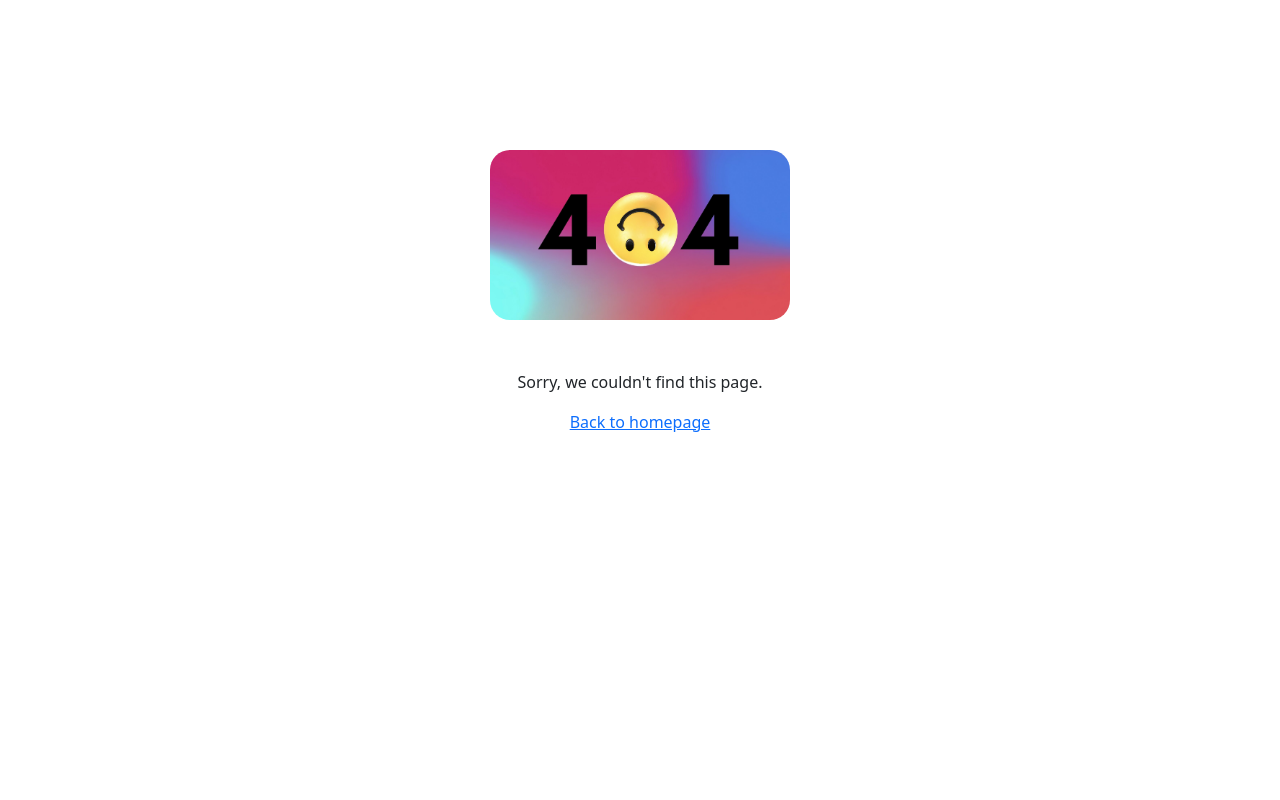
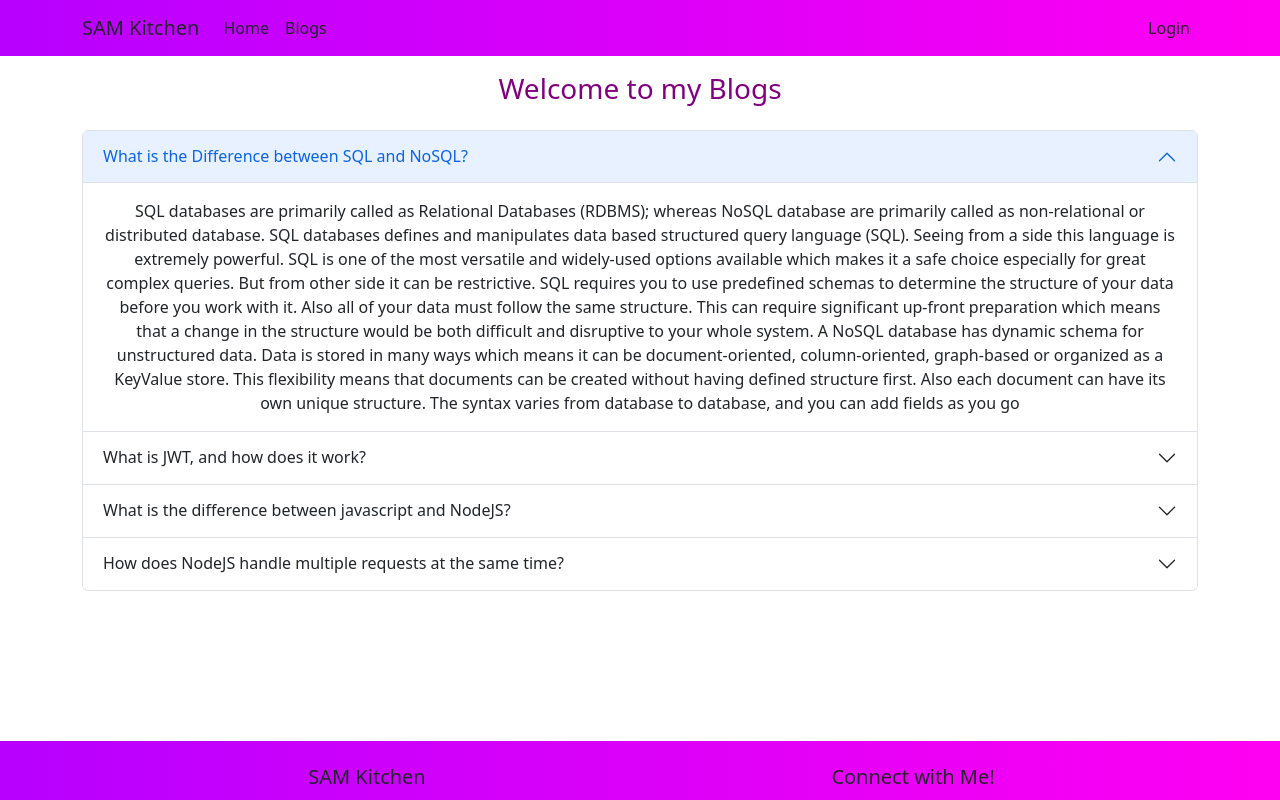
Before and after one commit to mohammad-sumon/my-eleventh-assignment-client, a React (Create React App) app: page /blogs in a window 1280 px wide. Shown: the top 800 px of the page. Built offline with nearby package versions, Linux system fonts and the light colour scheme; no server answers.

Commit message:
blogs section added

```diff
--- /dev/null
+++ b/src/pages/Blogs/Blogs.js
@@ -0,0 +1,94 @@
+import React from 'react';
+import { Container } from "react-bootstrap";
+import Accordion from "react-bootstrap/Accordion";
+
+const Blogs = () => {
+    return (
+        <div className="text-center">
+      <h3 className='my-3' style={{ color: "purple" }}>Welcome to my Blogs</h3>
+      <Container className="mt-4">
+        <Accordion defaultActiveKey="0">
+          <Accordion.Item eventKey="0">
+            <Accordion.Header>
+              What is the Difference between SQL and NoSQL?
+            </Accordion.Header>
+            <Accordion.Body>
+              SQL databases are primarily called as Relational Databases
+              (RDBMS); whereas NoSQL database are primarily called as
+              non-relational or distributed database. SQL databases defines and
+              manipulates data based structured query language (SQL). Seeing
+              from a side this language is extremely powerful. SQL is one of the
+              most versatile and widely-used options available which makes it a
+              safe choice especially for great complex queries. But from other
+              side it can be restrictive. SQL requires you to use predefined
+              schemas to determine the structure of your data before you work
+              with it. Also all of your data must follow the same structure.
+              This can require significant up-front preparation which means that
+              a change in the structure would be both difficult and disruptive
+              to your whole system. A NoSQL database has dynamic schema for
+              unstructured data. Data is stored in many ways which means it can
+              be document-oriented, column-oriented, graph-based or organized as
+              a KeyValue store. This flexibility means that documents can be
+              created without having defined structure first. Also each document
+              can have its own unique structure. The syntax varies from database
+              to database, and you can add fields as you go
+            </Accordion.Body>
+          </Accordion.Item>
+          <Accordion.Item eventKey="1">
+            <Accordion.Header>
+              What is JWT, and how does it work?
+            </Accordion.Header>
+            <Accordion.Body>
+              JWT, or JSON Web Token, is an open standard(RFC 7519) set of
+              claims to share security information or
+              authorization/authentication requests between a client and a
+              server. Each JWT contains encoded JSON objects. JWTs are signed
+              using a cryptographic algorithm by the token’s issuer to ensure
+              that No one could alter the claims after the token is issued and
+              later can be used by the receiving party to verify the token. The
+              JWT is divided into three parts- Header, Payload, and Signature.
+              Each piece is separated from the other using a dot(.). Since the
+              secret key is only available to the issuer, only it can issue new
+              tokens with a valid signature. Thus, the signature ensures that
+              the token hasn’t been altered.
+            </Accordion.Body>
+          </Accordion.Item>
+          <Accordion.Item eventKey="2">
+            <Accordion.Header>
+              What is the difference between javascript and NodeJS?
+            </Accordion.Header>
+            <Accordion.Body>
+              Javascript is a programming language that is used for writing
+              scripts on the website. NodeJS is a Javascript runtime. It is
+              basically used on the client-side environment. It is mostly used
+              on the server-side. Finally, JavaScript is a simple programming
+              language that can be used with any browser that has the JavaScript
+              Engine installed. Node. js, on the other hand, is an interpreter
+              or execution environment for the JavaScript programming language.
+            </Accordion.Body>
+          </Accordion.Item>
+          <Accordion.Item eventKey="3">
+            <Accordion.Header>
+              How does NodeJS handle multiple requests at the same time?
+            </Accordion.Header>
+            <Accordion.Body>
+              Node’s main JavaScript thread uses an event loop. When multiple
+              requests are made, the first is processed while the rest are
+              blocked (until the first is complete). Each request is processed
+              one loop at a time until they’re all processed. The loop executes
+              very quickly and you kind of have to go out of your way to create
+              apps that block. There’s an important caveat to this: user
+              requests (like web requests) are not the same as function
+              requests. Multiple users can submit requests and they’ll be
+              processed within nanoseconds of each other (not noticeable without
+              tooling). This differs from a process calling the same
+              function/memory space at the same time.
+            </Accordion.Body>
+          </Accordion.Item>
+        </Accordion>
+      </Container>
+    </div>
+    );
+};
+
+export default Blogs;
--- a/src/routes/Routes/Routes.js
+++ b/src/routes/Routes/Routes.js
@@ -1,6 +1,7 @@
 import { createBrowserRouter } from "react-router-dom";
 import Main from "../../layout/Main";
 import AllServices from "../../pages/AllServices/AllServices";
+import Blogs from "../../pages/Blogs/Blogs";
 import ErrorPage from "../../pages/ErrorPage/ErrorPage";
 import Home from "../../pages/Home/Home/Home";
 import Login from "../../pages/Login/Login/Login";
@@ -34,6 +35,10 @@ export const router = createBrowserRouter([
             {
                 path: '/register',
                 element: <Register></Register>
+            },
+            {
+                path: '/blogs',
+                element: <Blogs></Blogs>
             }
         ]
     }
```
